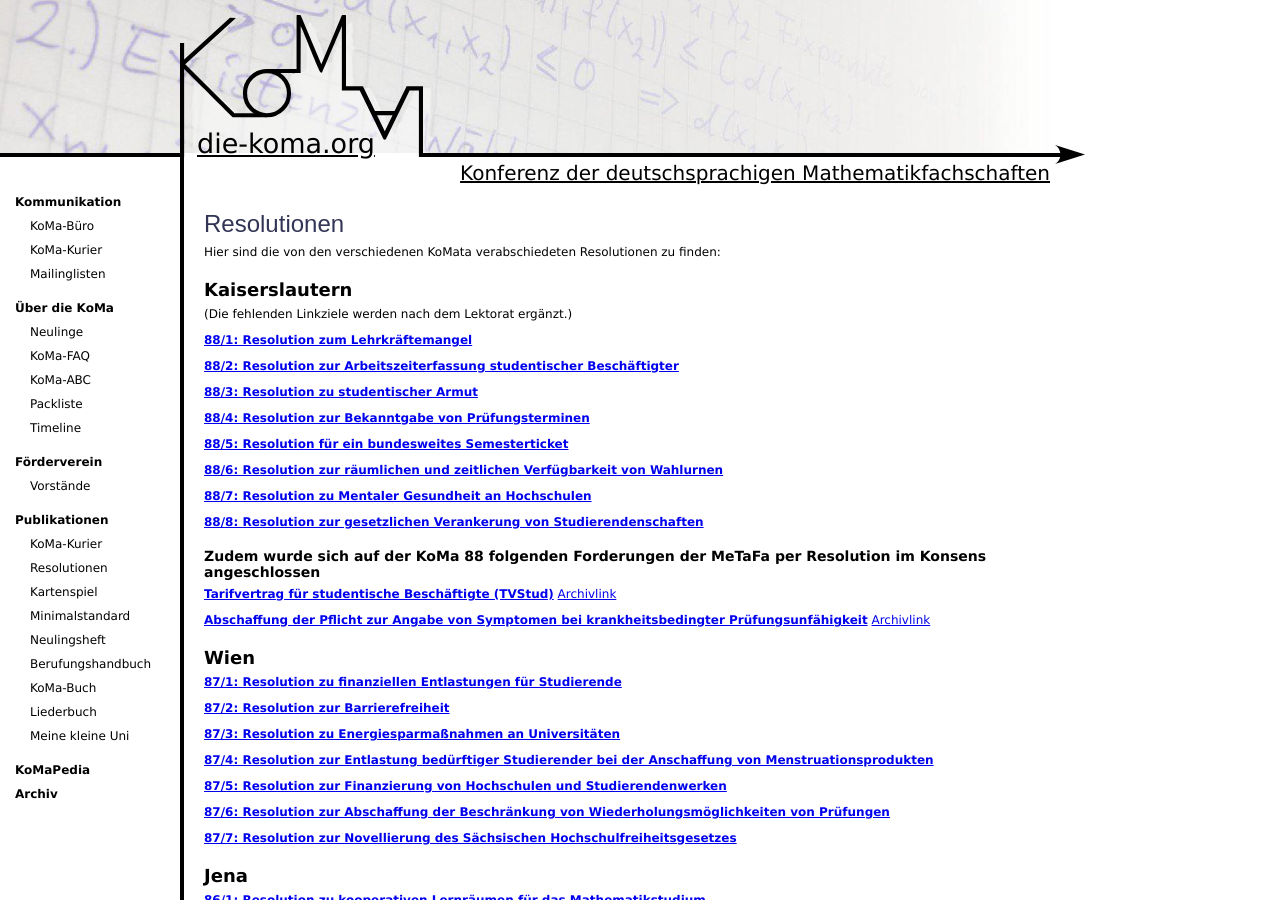
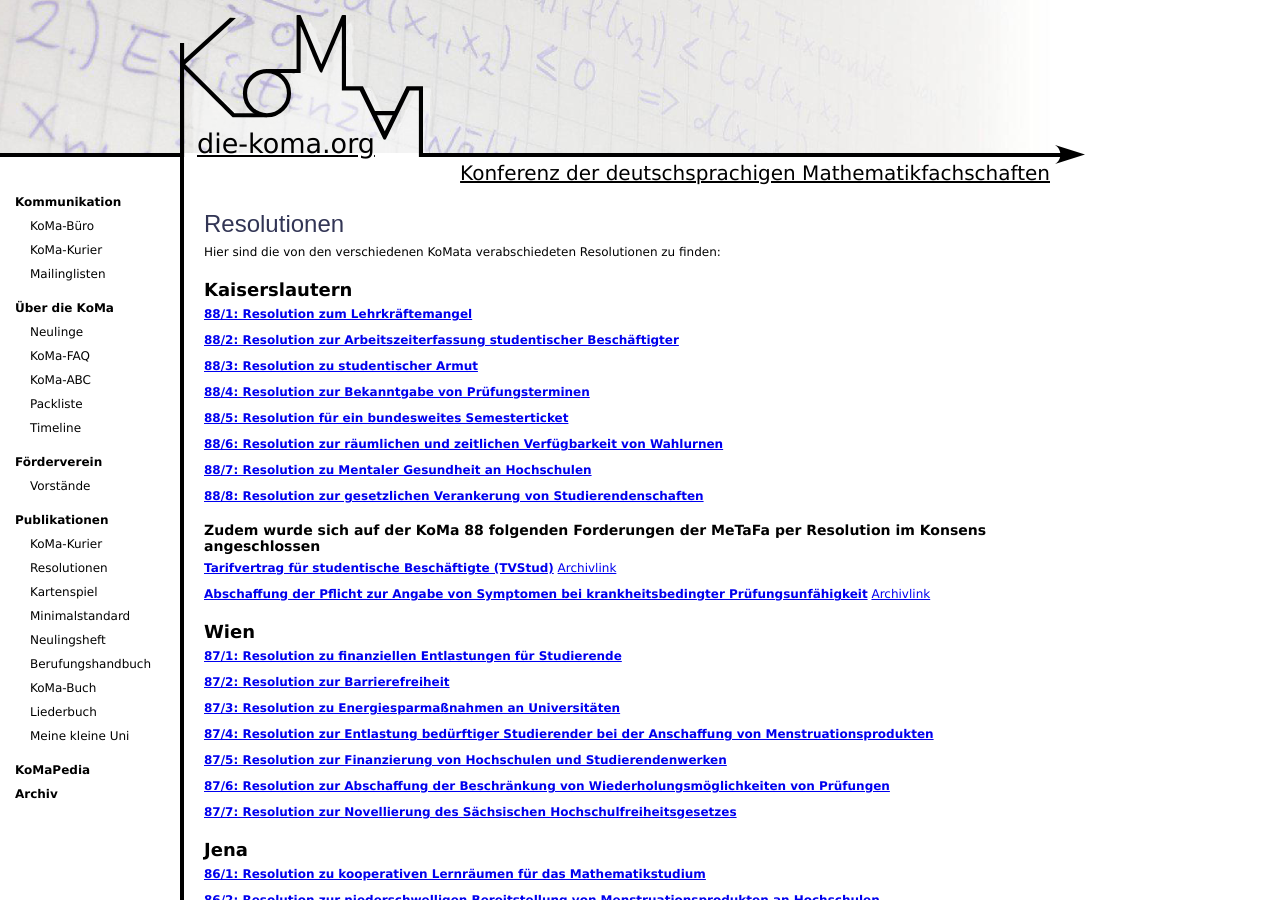
Before and after one commit to Die-KoMa/die-koma.org, a Jekyll site: the page built from publikationen/resolutionen/index.md, in a window 1280 px wide and 900 px high. Built offline with Jekyll 4.4.1, drawn with Linux system fonts in a browser that asks for light colours.

Commit message:
Warnmeldung bzgl. Fertigstellung bei den Publikationen entfernt

```diff
--- a/publikationen/resolutionen/index.md
+++ b/publikationen/resolutionen/index.md
@@ -9,7 +9,6 @@ order: 2
 Hier sind die von den verschiedenen KoMata verabschiedeten Resolutionen zu finden:
 
 ## Kaiserslautern
-(Die fehlenden Linkziele werden nach dem Lektorat ergänzt.)
 
 [**88/1: Resolution zum Lehrkräftemangel**](https://file.komapedia.org/88_1.pdf)
 
```
